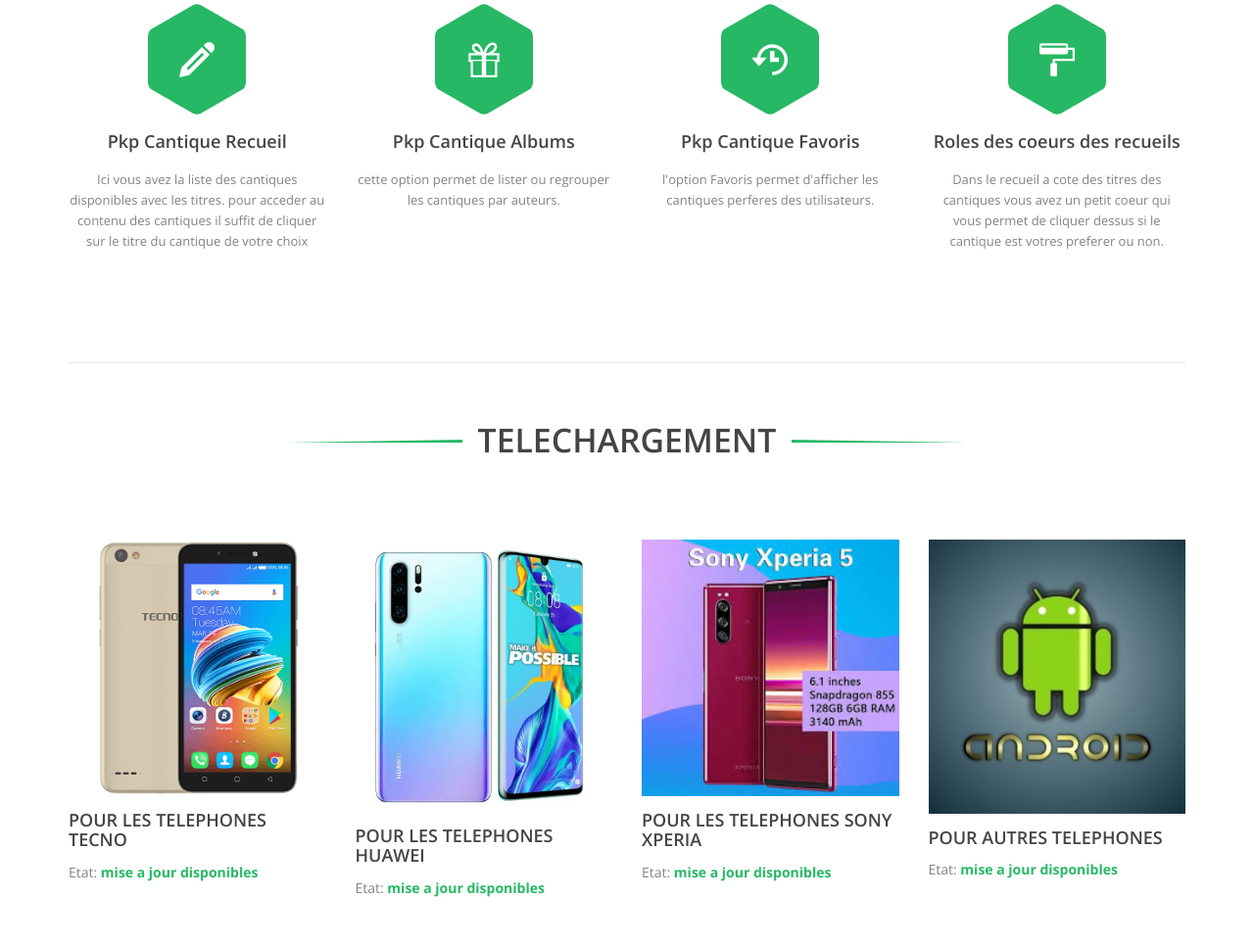
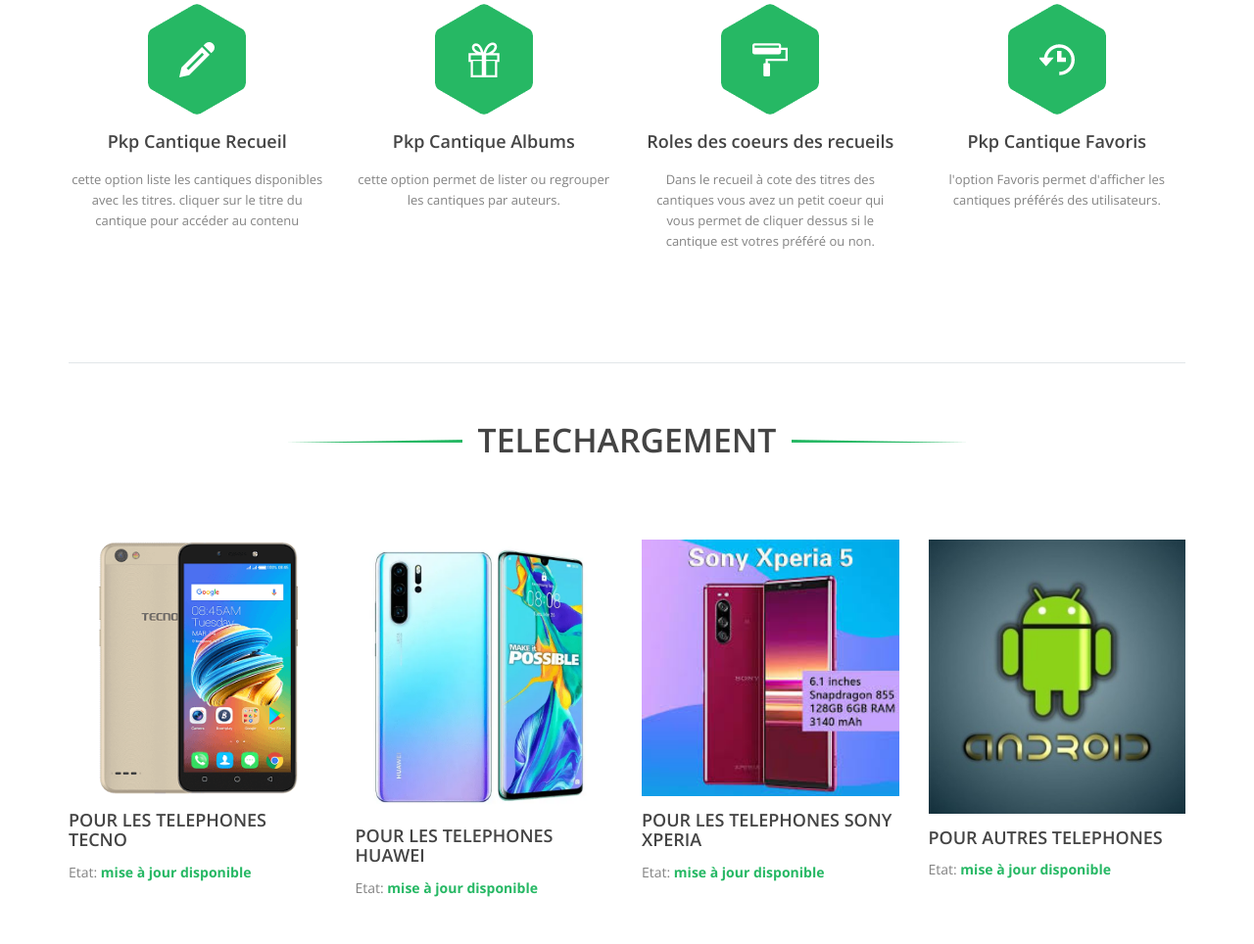
Before and after one commit to Fengang26/Fengang26.github.io, a plain HTML site: page index.html in a window 1280 px wide. Shown: the part 1068-2032 px from the top of the page at 98% size. Drawn offline with nearby package versions, Linux system fonts and the light colour scheme; some packages are replaced by stand-ins of ours.

Commit message:
modifier le final

```diff
--- a/index.html
+++ b/index.html
@@ -135,8 +135,8 @@
                     <div class="service-item">
                         <span class="service-icon first"></span>
                         <h3>Pkp Cantique Recueil</h3>
-                        <p>Ici vous avez la liste des cantiques disponibles avec les titres. pour acceder au contenu des
-                            cantiques il suffit de cliquer sur le titre du cantique de votre choix</p>
+                        <p>cette option liste les cantiques disponibles avec les titres.
+                             cliquer sur le titre du cantique pour accéder au contenu </p>
                     </div> <!-- /.service-item -->
                 </div> <!-- /.col-md-3 -->
                 <div class="col-md-3 col-sm-6">
@@ -146,22 +146,28 @@
                         <p>cette option permet de lister ou regrouper les cantiques par auteurs. </p>
                     </div> <!-- /.service-item -->
                 </div> <!-- /.col-md-3 -->
+
+
+            <div class="col-md-3 col-sm-6">
+                <div class="service-item">
+                    <span class="service-icon fourth"></span>
+                    <h3>Roles des coeurs des recueils</h3>
+                    <p>Dans le recueil à cote des titres des cantiques vous avez un petit coeur qui vous permet de
+                        cliquer dessus si
+                        le cantique est votres préféré ou non.</p>
+                </div> <!-- /.service-item -->
+            </div> <!-- /.col-md-3 -->
+
                 <div class="col-md-3 col-sm-6">
                     <div class="service-item">
                         <span class="service-icon third"></span>
                         <h3>Pkp Cantique Favoris</h3>
-                        <p> l'option Favoris permet d'afficher les cantiques perferes des utilisateurs. </p>
+                        <p> l'option Favoris permet d'afficher les cantiques préférés des utilisateurs. </p>
                     </div> <!-- /.service-item -->
                 </div> <!-- /.col-md-3 -->
-                <div class="col-md-3 col-sm-6">
-                    <div class="service-item">
-                        <span class="service-icon fourth"></span>
-                        <h3>Roles des coeurs des recueils</h3>
-                        <p>Dans le recueil a cote des titres des cantiques vous avez un petit coeur qui vous permet de
-                            cliquer dessus si
-                            le cantique est votres preferer ou non. </p>
-                    </div> <!-- /.service-item -->
-                </div> <!-- /.col-md-3 -->
+
+
+
             </div> <!-- /.row -->
         </div> <!-- /.container -->
     </div> <!-- /#services -->
@@ -181,15 +187,15 @@
                             <!-- <span class="note"><img src="images/small_logo_1.png" alt=""></span> -->
                             <div class="overlay">
                                 <div class="overlay-inner">
-                                    <a href="apps/Pkp Cantique.apk" class="view-detail">telecharger</a>
+                                    <a href="apps/Pkp Cantique.apk" class="view-detail">télécharger</a>
                                 </div>
                             </div> <!-- /.overlay -->
                             <img src="images/products/product1.jpg" alt="">
                         </div> <!-- /.item-thumb -->
                         <h3>POUR LES TELEPHONES TECNO</h3>
                         <span>Etat:
-                            <!-- <em class="text-muted">mise a jour non disponibles</em> -  -->
-                            <em class="price">mise a jour disponibles</em></span>
+                            <!-- <em class="text-muted">mise à jour non disponible</em> -  -->
+                            <em class="price">mise à jour disponible</em></span>
                     </div> <!-- /.product-item -->
                 </div> <!-- /.col-md-3 -->
                 <div class="col-md-3 col-sm-6">
@@ -198,15 +204,15 @@
                             <!-- <span class="note"><img src="images/small_logo_3.png" alt=""></span> -->
                             <div class="overlay">
                                 <div class="overlay-inner">
-                                    <a href="apps/Pkp Cantique.apk" class="view-detail">telecharger</a>
+                                    <a href="apps/Pkp Cantique.apk" class="view-detail">télécharger</a>
                                 </div>
                             </div> <!-- /.overlay -->
                             <img src="images/products/product2.jpg" alt="">
                         </div> <!-- /.item-thumb -->
                         <h3>POUR LES TELEPHONES HUAWEI</h3>
                         <span>Etat:
-                            <!-- <em class="text-muted">mise a jour non disponibles</em> -  -->
-                            <em class="price">mise a jour disponibles</em></span>
+                            <!-- <em class="text-muted">mise à jour non disponible</em> -  -->
+                            <em class="price">mise à jour disponible</em></span>
                     </div> <!-- /.product-item -->
                 </div> <!-- /.col-md-3 -->
                 <div class="col-md-3 col-sm-6">
@@ -215,15 +221,15 @@
                             <!-- <span class="note"><img src="images/small_logo_2.png" alt=""></span> -->
                             <div class="overlay">
                                 <div class="overlay-inner">
-                                    <a href="apps/Pkp Cantique.apk" class="view-detail">telecharger</a>
+                                    <a href="apps/Pkp Cantique.apk" class="view-detail">télécharger</a>
                                 </div>
                             </div> <!-- /.overlay -->
                             <img src="images/products/product3.jpg" alt="">
                         </div> <!-- /.item-thumb -->
                         <h3>POUR LES TELEPHONES SONY XPERIA</h3>
                         <span>Etat:
-                            <!-- <em class="text-muted">mise a jour non disponibles</em> -  -->
-                            <em class="price">mise a jour disponibles</em></span>
+                            <!-- <em class="text-muted">mise à jour non disponible</em> -  -->
+                            <em class="price">mise à jour disponible</em></span>
                     </div> <!-- /.product-item -->
                 </div> <!-- /.col-md-3 -->
                 <div class="col-md-3 col-sm-6">
@@ -232,15 +238,15 @@
                             <!-- <span class="note"><img src="images/small_logo_1.png" alt=""></span> -->
                             <div class="overlay">
                                 <div class="overlay-inner">
-                                    <a href="apps/Pkp Cantique.apk" class="view-detail">telecharger</a>
+                                    <a href="apps/Pkp Cantique.apk" class="view-detail">télécharger</a>
                                 </div>
                             </div> <!-- /.overlay -->
                             <img src="images/products/product4.jpg" alt="">
                         </div> <!-- /.item-thumb -->
                         <h3>POUR AUTRES TELEPHONES</h3>
                         <span>Etat:
-                            <!-- <em class="text-muted">mise a jour non disponibles</em> -  -->
-                            <em class="price">mise a jour disponibles</em></span>
+                            <!-- <em class="text-muted">mise à jour non disponible</em> -  -->
+                            <em class="price">mise à jour disponible</em></span>
                     </div> <!-- /.product-item -->
                 </div> <!-- /.col-md-3 -->
 
```
